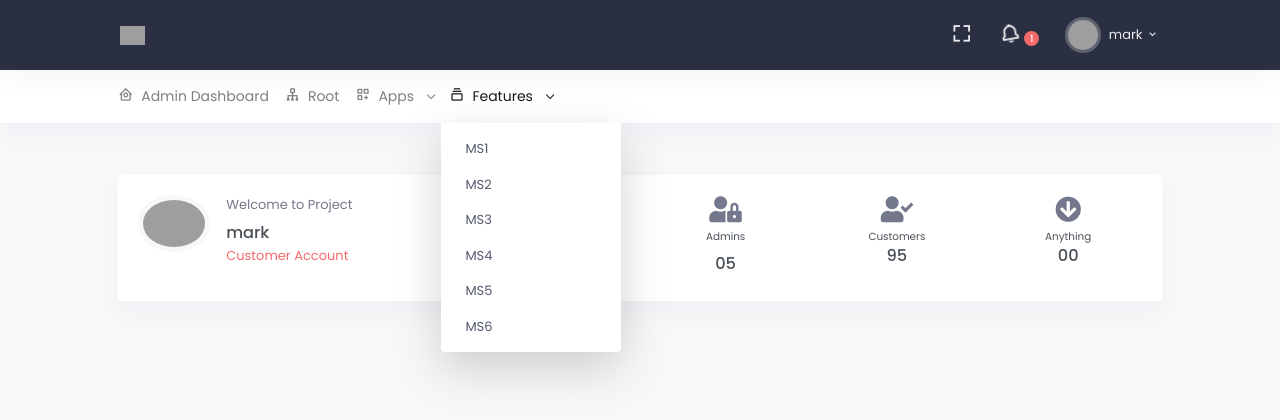
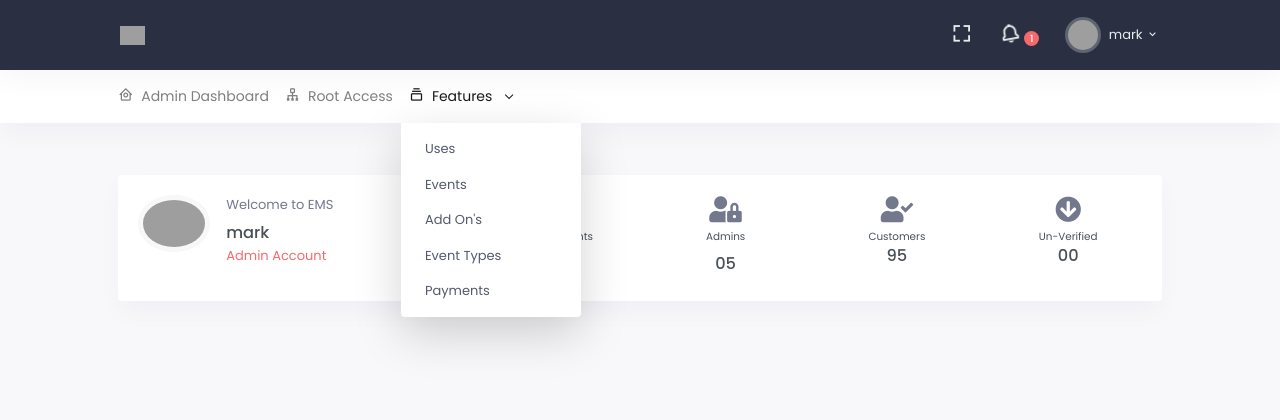
Before and after one commit to IkramKhan-DevOps/exsapp-eventmanagement, a Django app: page /a/dashboard/ in a window 1280 px wide, after a click on "Features". Shown: the top 420 px of the page. Run offline with Django 3.2, Linux system fonts and the light colour scheme; a user stored in the database is signed in; some libraries are stand-ins or nearby versions; grey boxes are pictures that could not be loaded.

Commit message:
PROJECT: links and other settings

```diff
--- a/cocognite/settings.py
+++ b/cocognite/settings.py
@@ -16,11 +16,8 @@ TEST = False
 ALLOWED_HOSTS = ['*']
 SITE_ID = 1
 
-if TEST:
+if SERVER:
     SITE_ID = 2
-
-if SERVER:
-    SITE_ID = 3
 
 CRISPY_TEMPLATE_PACK = 'bootstrap4'
 LOGIN_REDIRECT_URL = '/accounts/cross-auth/'
--- a/cocognite/urls.py
+++ b/cocognite/urls.py
@@ -11,7 +11,7 @@ urlpatterns = [
 
     # PORTALS ---------------------------------------------------------- #
     path('', include('src.website.urls', namespace='website')),
-    path('a/', include('src.portals.admins.urls', namespace='admins-portal')),
+    path('a/', include('src.portals.admins.urls', namespace='admin-portal')),
     path('c/', include('src.portals.customer.urls', namespace='customer-portal')),
 ]
 
--- a/src/portals/admins/templates/admins/dashboard.html
+++ b/src/portals/admins/templates/admins/dashboard.html
@@ -26,7 +26,7 @@
                                 </div>
                                 <div class="media-body align-self-center">
                                     <div class="text-muted">
-                                        <p class="mb-2">Welcome to Project</p>
+                                        <p class="mb-2">Welcome to EMS</p>
                                         <h5 class="mb-1">
                                             {% if request.user.first_name and request.user.last_name %}
                                                 {{ request.user.first_name }} {{ request.user_last_name }}
@@ -35,7 +35,7 @@
                                             {% endif %}
                                         </h5>
                                         <p class="mb-0 text-danger">
-                                            Customer Account
+                                            Admin Account
                                         </p>
                                     </div>
                                 </div>
@@ -50,7 +50,7 @@
                                             <h2 class="text-muted mb-0">
                                                 <i class="fa fa-users"></i>
                                             </h2>
-                                            <small>Child Accounts</small>
+                                            <small>Total Accounts</small>
                                             <h5 class="mt-2">100</h5>
                                         </div>
                                     </div>
@@ -77,7 +77,7 @@
                                             <h2 class="text-muted mb-0">
                                                 <i class="fa fa-arrow-circle-down"></i>
                                             </h2>
-                                            <small>Anything</small>
+                                            <small>Un-Verified</small>
                                             <h5 class="mb-0">00</h5>
                                         </div>
                                     </div>
--- a/src/website/templates/website/base.html
+++ b/src/website/templates/website/base.html
@@ -5,7 +5,7 @@
 
     <meta charset="utf-8"/>
 
-    <title>PROJECT |
+    <title>EMS |
         {% block base_title %}
             Home
         {% endblock %}
--- a/templates/core/base.html
+++ b/templates/core/base.html
@@ -4,7 +4,7 @@
 <html lang="en">
 <head>
     <link rel="icon" href="{% static "core/images/favicon.ico" %}">
-    <title>CoCognito |
+    <title>EMS |
 
         {# BASE HALF TITLE #}
         {% block base_title %}{% endblock %}
--- a/templates/core/include/admin_header.html
+++ b/templates/core/include/admin_header.html
@@ -11,28 +11,11 @@
 {# ROOT ADMIN #}
 {% if request.user.is_superuser %}
     <li class="nav-item">
-        <a class="nav-link" href="#">
-            <i class="bx bx-sitemap mr-2"></i>Root
+        <a class="nav-link" href="/admin/">
+            <i class="bx bx-sitemap mr-2"></i>Root Access
         </a>
     </li>
 {% endif %}
-
-
-{# Apps #}
-<li class="nav-item dropdown">
-    <a class="nav-link dropdown-toggle arrow-none" href="#" id="topnav-pages" role="button"
-       data-toggle="dropdown" aria-haspopup="true" aria-expanded="false">
-        <i class="bx bx-customize mr-2"></i>Apps
-        <div class="arrow-down"></div>
-    </a>
-    <div class="dropdown-menu" aria-labelledby="topnav-pages">
-
-        <a href="#" class="dropdown-item">M1</a>
-        <a href="#" class="dropdown-item">M2</a>
-        <a href="#" class="dropdown-item">M3</a>
-
-    </div>
-</li>
 
 
 {# FEATURES #}
@@ -43,12 +26,11 @@
         <div class="arrow-down"></div>
     </a>
     <div class="dropdown-menu" aria-labelledby="topnav-components">
-        <a href="#" class="dropdown-item">MS1</a>
-        <a href="#" class="dropdown-item">MS2</a>
-        <a href="#" class="dropdown-item">MS3</a>
-        <a href="#" class="dropdown-item">MS4</a>
-        <a href="#" class="dropdown-item">MS5</a>
-        <a href="#" class="dropdown-item">MS6</a>
+        <a href="#" class="dropdown-item">Uses</a>
+        <a href="#" class="dropdown-item">Events</a>
+        <a href="#" class="dropdown-item">Add On's</a>
+        <a href="#" class="dropdown-item">Event Types</a>
+        <a href="#" class="dropdown-item">Payments</a>
     </div>
 </li>
 
```
Also changed, not shown: templates/core/include/customer_header.html (+2 -16 lines), templates/core/include/organizer_header.html (+4 -4 lines), db.sqlite3 (added), media/images/profiles/Screenshot_2021-12-18_101501.png (added), 1 other file.
